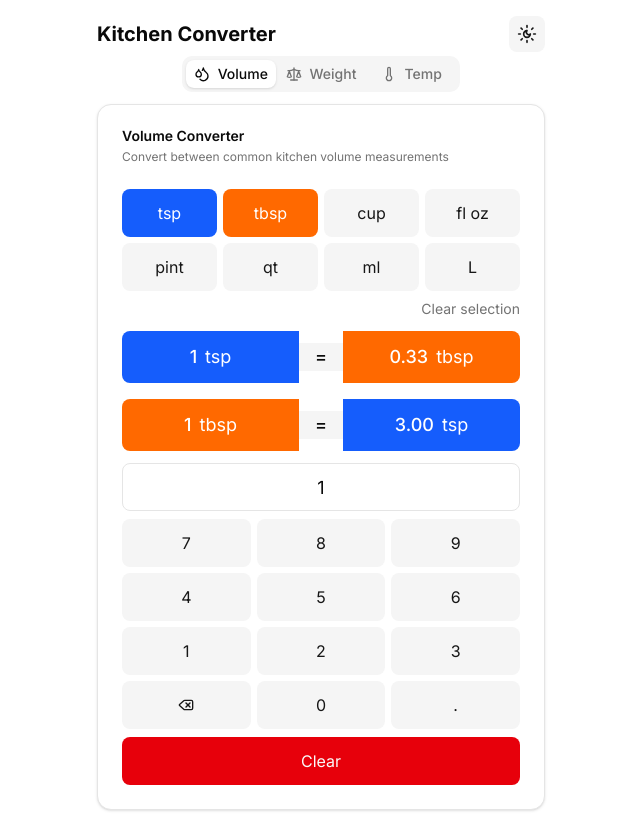
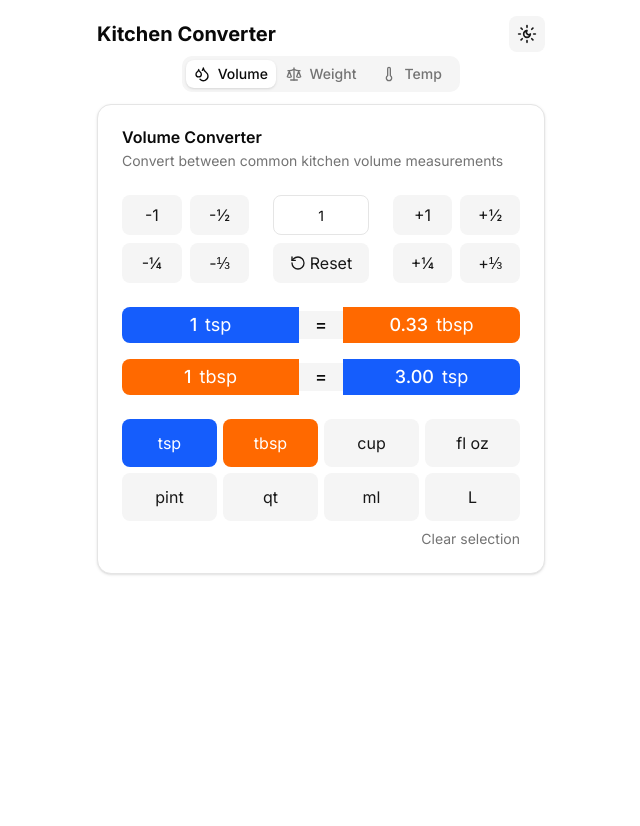
Before and after one commit to jonathon-hackbarth/conversion-app, a Next.js app: page / in a window 1280 px wide. Shown: the whole page, without its empty margins (319-959 px from the left). After the commit the page ends 800 px from the top, so only its background shows below. Built offline with nearby package versions, Linux system fonts and the light colour scheme.

Commit message:
more visual tweaking, dropped calculator for new input style

```diff
--- a/src/app/page.tsx
+++ b/src/app/page.tsx
@@ -9,10 +9,11 @@ import {
   CardHeader,
   CardTitle,
 } from "@/components/ui/card";
-import { Scale, Thermometer, Droplets } from "lucide-react"; // Removed Delete import
+import { Scale, Thermometer, Droplets } from "lucide-react";
 import { UnitSelector } from "@/components/unit-selector";
 import { ConversionDisplay } from "@/components/conversion-display";
 import { ThemeToggle } from "@/components/theme-toggle";
+import { QuantityInput } from "@/components/quantity-input"; // Import the new component
 import { Calculator } from "@/components/calculator"; // Import the Calculator component
 
 interface ConverterConfig {
@@ -88,25 +89,21 @@ function BaseConverter({ config }: { config: ConverterConfig }) {
         <CardTitle>{config.title}</CardTitle>
         <CardDescription>{config.description}</CardDescription>
       </CardHeader>
-      <CardContent className="space-y-3">
+      <CardContent className="space-y-6">
+        <QuantityInput value={value} onChange={handleValueChange} />
+        <ConversionDisplay
+          value={value}
+          fromUnit={fromUnit}
+          toUnit={toUnit}
+          calculate={config.calculate}
+          onValueChange={setValue}
+        />
         <UnitSelector
           options={config.options}
           fromUnit={fromUnit}
           toUnit={toUnit}
           onUnitSelect={handleUnitSelect}
           onClear={handleClear}
-        />
-        <ConversionDisplay
-          fromUnit={fromUnit}
-          toUnit={toUnit}
-          value={value}
-          calculate={config.calculate}
-          onValueChange={handleValueChange}
-        />
-        <Calculator
-          value={value}
-          onChange={handleValueChange}
-          disabled={isCalculatorDisabled}
         />
       </CardContent>
     </Card>
--- a/src/components/conversion-display.tsx
+++ b/src/components/conversion-display.tsx
@@ -41,28 +41,28 @@ export function ConversionDisplay({
     () => (
       <>
         <div className="flex items-center rounded-md overflow-hidden">
-          <div className="flex-1 flex items-center justify-center bg-blue-600 dark:bg-blue-800 text-white p-3">
+          <div className="flex-1 flex items-center justify-center bg-blue-600 dark:bg-blue-800 text-white p-1">
             <span className="text-lg font-medium">{value}</span>
             <span className="ml-2 text-lg">{fromUnit}</span>
           </div>
           <div className="flex items-center justify-center px-4 bg-muted">
             <span className="text-lg font-medium">=</span>
           </div>
-          <div className="flex-1 flex items-center justify-center bg-orange-500 dark:bg-orange-700 text-white p-3">
+          <div className="flex-1 flex items-center justify-center bg-orange-500 dark:bg-orange-700 text-white p-1">
             <span className="text-lg font-medium">{result}</span>
             <span className="ml-2 text-lg">{toUnit}</span>
           </div>
         </div>
 
         <div className="flex items-center rounded-md overflow-hidden">
-          <div className="flex-1 flex items-center justify-center bg-orange-500 dark:bg-orange-700 text-white p-3">
+          <div className="flex-1 flex items-center justify-center bg-orange-500 dark:bg-orange-700 text-white p-1">
             <span className="text-lg font-medium">{value}</span>
             <span className="ml-2 text-lg">{toUnit}</span>
           </div>
           <div className="flex items-center justify-center px-4 bg-muted">
             <span className="text-lg font-medium">=</span>
           </div>
-          <div className="flex-1 flex items-center justify-center bg-blue-600 dark:bg-blue-800 text-white p-3">
+          <div className="flex-1 flex items-center justify-center bg-blue-600 dark:bg-blue-800 text-white p-1">
             <span className="text-lg font-medium">{inverseResult}</span>
             <span className="ml-2 text-lg">{fromUnit}</span>
           </div>
--- /dev/null
+++ b/src/components/quantity-input.tsx
@@ -0,0 +1,118 @@
+"use client";
+
+import { useCallback } from "react";
+import { RotateCcwIcon } from "lucide-react";
+
+interface QuantityInputProps {
+  value: string;
+  onChange: (value: string) => void;
+}
+
+export function QuantityInput({ value, onChange }: QuantityInputProps) {
+  // Convert string value to number for calculations
+  const numValue = parseFloat(value) || 0;
+
+  const adjustValue = useCallback(
+    (amount: number) => {
+      // Calculate new value and format to remove trailing zeros
+      const result = numValue + amount;
+      // Format as string with no trailing zeros
+      const newValue = Number(result.toFixed(4)).toString();
+      onChange(newValue);
+    },
+    [numValue, onChange]
+  );
+
+  const resetValue = useCallback(() => {
+    onChange("1");
+  }, [onChange]);
+
+  return (
+    <div className="flex flex-col items-center space-y-2">
+      <div className="grid grid-cols-3 gap-2 w-full">
+        {/* Left column - Negative values */}
+        <div className="grid grid-cols-2 grid-rows-2 gap-2 h-[88px]">
+          <button
+            onClick={() => adjustValue(-1)}
+            className="h-10 rounded-md bg-secondary text-secondary-foreground hover:bg-secondary/80"
+            aria-label="Subtract 1"
+          >
+            -1
+          </button>
+          <button
+            onClick={() => adjustValue(-0.5)}
+            className="h-10 rounded-md bg-secondary text-secondary-foreground hover:bg-secondary/80"
+            aria-label="Subtract one half"
+          >
+            -½
+          </button>
+          <button
+            onClick={() => adjustValue(-0.25)}
+            className="h-10 rounded-md bg-secondary text-secondary-foreground hover:bg-secondary/80"
+            aria-label="Subtract one fourth"
+          >
+            -¼
+          </button>
+          <button
+            onClick={() => adjustValue(-0.33333)}
+            className="h-10 rounded-md bg-secondary text-secondary-foreground hover:bg-secondary/80"
+            aria-label="Subtract one third"
+          >
+            -⅓
+          </button>
+        </div>
+
+        {/* Middle column - Input and Reset */}
+        <div className="flex flex-col items-center space-y-2 h-[88px]">
+          <input
+            type="number"
+            inputMode="decimal"
+            value={value}
+            onChange={(e) => onChange(e.target.value)}
+            className="flex h-10 w-24 rounded-md border border-input bg-background px-3 py-2 text-sm text-center ring-offset-background file:border-0 file:bg-transparent file:text-sm file:font-medium placeholder:text-muted-foreground focus-visible:outline-none focus-visible:ring-2 focus-visible:ring-ring focus-visible:ring-offset-2 disabled:cursor-not-allowed disabled:opacity-50 [appearance:textfield] [&::-webkit-outer-spin-button]:appearance-none [&::-webkit-inner-spin-button]:appearance-none"
+          />
+          <button
+            onClick={resetValue}
+            className="h-10 w-24 flex items-center justify-center rounded-md bg-secondary text-secondary-foreground hover:bg-secondary/80"
+            aria-label="Reset to default"
+          >
+            <RotateCcwIcon className="h-4 w-4 mr-1" />
+            Reset
+          </button>
+        </div>
+
+        {/* Right column - Positive values */}
+        <div className="grid grid-cols-2 grid-rows-2 gap-2 h-[88px]">
+          <button
+            onClick={() => adjustValue(1)}
+            className="h-10 rounded-md bg-secondary text-secondary-foreground hover:bg-secondary/80"
+            aria-label="Add 1"
+          >
+            +1
+          </button>
+          <button
+            onClick={() => adjustValue(0.5)}
+            className="h-10 rounded-md bg-secondary text-secondary-foreground hover:bg-secondary/80"
+            aria-label="Add one half"
+          >
+            +½
+          </button>
+          <button
+            onClick={() => adjustValue(0.25)}
+            className="h-10 rounded-md bg-secondary text-secondary-foreground hover:bg-secondary/80"
+            aria-label="Add one fourth"
+          >
+            +¼
+          </button>
+          <button
+            onClick={() => adjustValue(0.33333)}
+            className="h-10 rounded-md bg-secondary text-secondary-foreground hover:bg-secondary/80"
+            aria-label="Add one third"
+          >
+            +⅓
+          </button>
+        </div>
+      </div>
+    </div>
+  );
+}
--- a/src/components/ui/card.tsx
+++ b/src/components/ui/card.tsx
@@ -29,7 +29,7 @@ function CardTitle({ className, ...props }: React.ComponentProps<"div">) {
   return (
     <div
       data-slot="card-title"
-      className={cn("text-sm leading-none font-semibold", className)}
+      className={cn("leading-none font-semibold", className)}
       {...props}
     />
   );
@@ -39,7 +39,7 @@ function CardDescription({ className, ...props }: React.ComponentProps<"div">) {
   return (
     <div
       data-slot="card-description"
-      className={cn("text-muted-foreground text-xs", className)}
+      className={cn("text-muted-foreground text-sm", className)}
       {...props}
     />
   );
```
